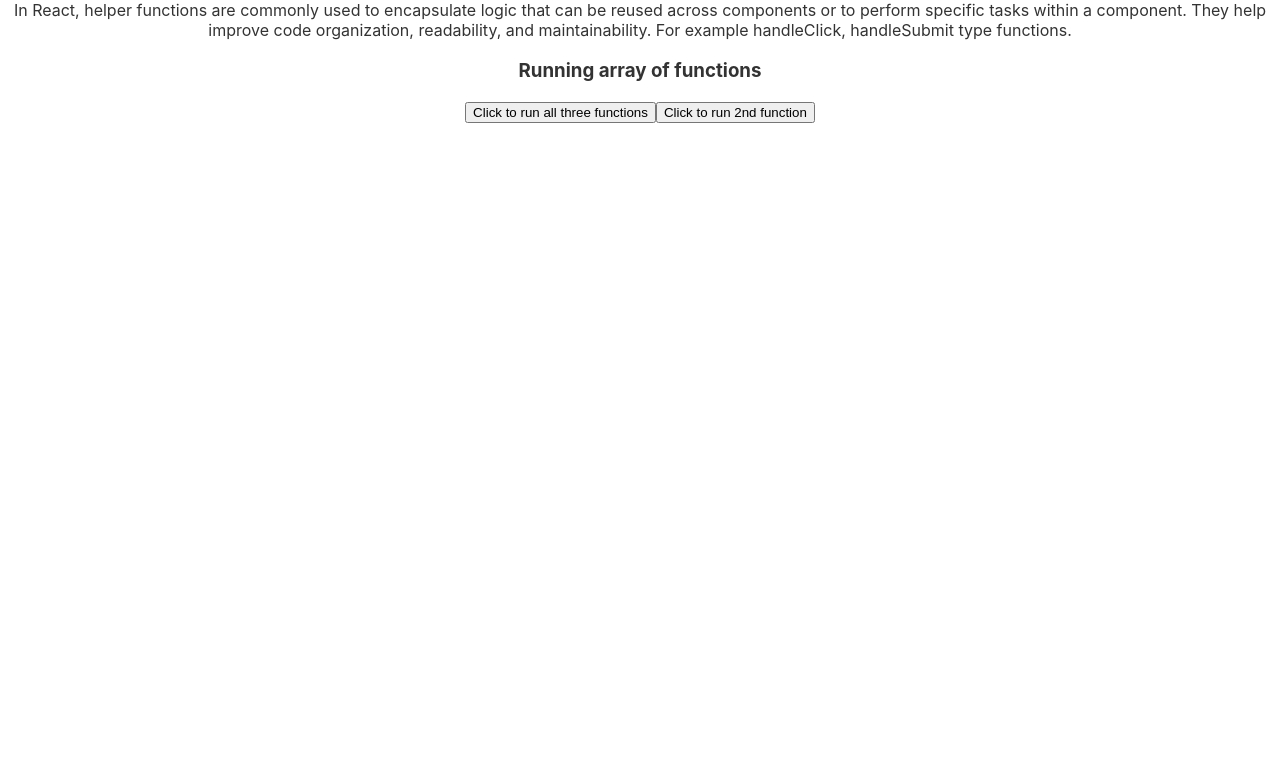
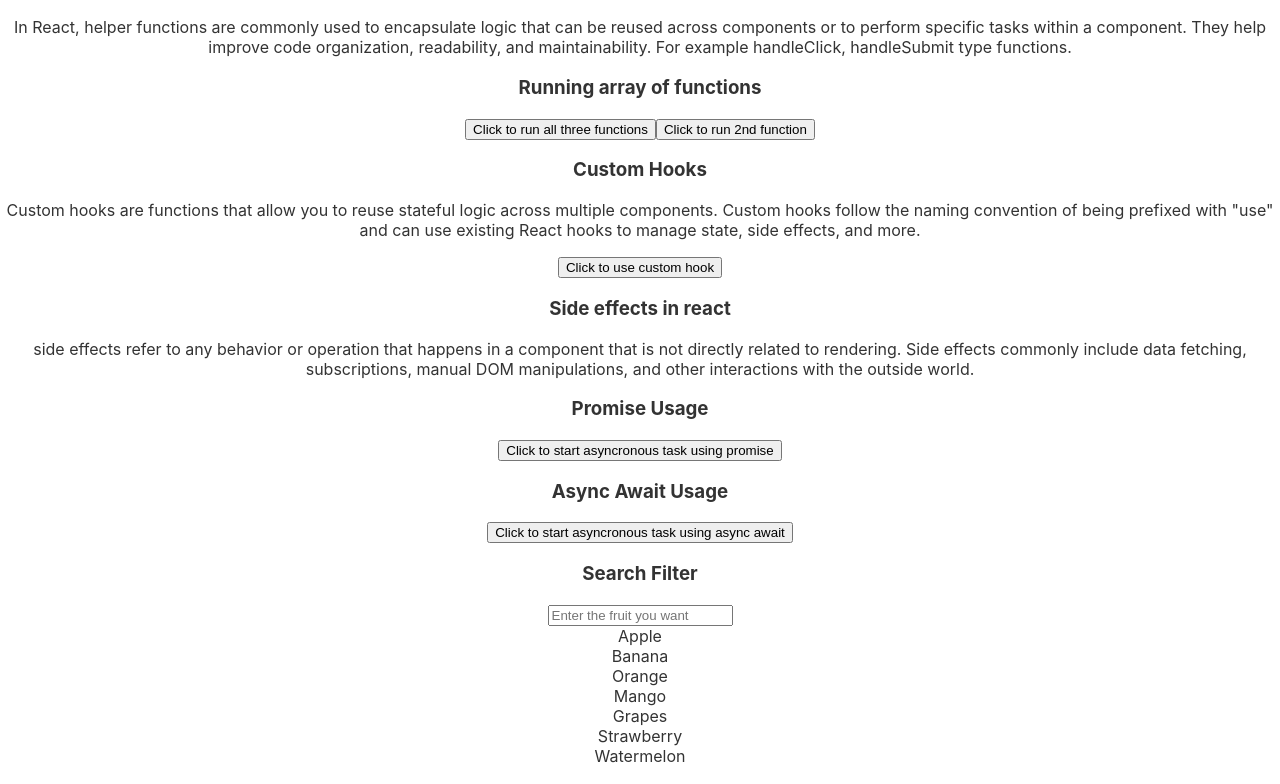
Before and after one commit to KshitizSachan/how-to-react, a React (Create React App) app: page / in a window 1280 px wide. Shown: the part 2013-2797 px from the top of the page. Before the commit the page ends 2200 px from the top, so only its background shows below. Built offline with nearby package versions, Linux system fonts and the light colour scheme; no server answers.

Commit message:
added asyncronous codes, custom hooks and search filters

```diff
--- a/src/App.js
+++ b/src/App.js
@@ -16,7 +16,10 @@ import Component1 from "./components/context/component1";
 import Component2 from "./components/context/component2";
 import ParentContext from "./components/context/parentComponent";
 import HelperFunction from './components/helper_functions';
-import ArrayFunctions from './components/arrays_of_functions'
+import ArrayFunctions from './components/arrays_of_functions';
+import CustomHook from './components/custom hooks/customHook';
+import PromisesAsyncAwait from './components/promises';
+import SearchFilter from './components/search_filter';
 
 const LazyComponent = lazy(() => import('./components/lazyLoading'));
 
@@ -28,7 +31,7 @@ function App() {
     <MyContextProvider>
     <ParentContext>
 
-          <p>Hello World</p>
+          <h2 style={{color:"red"}}>React Basic Concepts Practice</h2>
           <Map_filter />
           <State />
           <Parent />
@@ -41,10 +44,14 @@ function App() {
           <Component1 />
           <Component2 />
           <Suspense fallback={<div>Loading...</div>}>
-            <LazyComponent />
+          <LazyComponent />
           </Suspense>
           <HelperFunction/>
           <ArrayFunctions />
+          <CustomHook />
+          <PromisesAsyncAwait />
+          <SearchFilter />
+
     </ParentContext>
     </MyContextProvider>
   );
--- a/src/components/custom hooks/customHook.jsx
+++ b/src/components/custom hooks/customHook.jsx
@@ -1,5 +1,26 @@
 import useToggle from "./useToggle";
 
 const CustomHook = () =>{
+    const [state, toggle] = useToggle()
 
+    return (
+        <>
+            <h3>Custom Hooks</h3>
+            <p>Custom hooks are functions that allow you to reuse stateful logic
+            across multiple components. Custom hooks follow the naming convention
+             of being prefixed with "use" and can use existing React hooks to
+             manage state, side effects, and more.</p>
+             <button onClick={toggle}>Click to use custom hook</button>
+             {state && (
+                <div>Hook used successfully</div>
+             )}
+             <h3>Side effects in react</h3>
+             <p>side effects refer to any behavior or operation that happens in
+             a component that is not directly related to rendering. Side effects
+             commonly include data fetching, subscriptions, manual DOM
+             manipulations, and other interactions with the outside world.</p>
+        </>
+    )
 }
+
+export default CustomHook;
--- /dev/null
+++ b/src/components/promises.jsx
@@ -0,0 +1,54 @@
+import {useState} from 'react'
+
+const PromisesAsyncAwait = () =>{
+    const [flag1, setFlag1] = useState(false)
+    const [flag2, setFlag2] = useState(false)
+
+    const fetchFlag = () =>{
+        return new Promise((resolve, reject) =>{
+            setTimeout(() =>{
+                const temp="123"
+                resolve(temp)
+            }, 1000)
+        })
+    }
+
+    const handlePromise = () =>{
+        fetchFlag()
+        .then((data) => {
+            if(data == "123")
+            setFlag1(true);
+        })
+        .catch((error) =>{
+            console.log(error);
+        })
+    }
+
+    const handleAsyncAwait = async () =>{
+        try {
+            const data = await fetchFlag();
+            if(data == "123")
+            setFlag2(true);
+        }catch(error) {
+            console.log(error);
+        }
+
+    }
+
+    return (
+        <>
+            <h3>Promise Usage</h3>
+            <button onClick={handlePromise}>Click to start asyncronous task using promise</button>
+            {flag1 && (
+                <div>Code executed successfully using then and catch</div>
+            )}
+            <h3>Async Await Usage</h3>
+            <button onClick={handleAsyncAwait}>Click to start asyncronous task using async await</button>
+            {flag2 && (
+                <div>Code executed successfully using then and catch</div>
+            )}
+        </>
+    )
+}
+
+export default PromisesAsyncAwait;
--- /dev/null
+++ b/src/components/search_filter.jsx
@@ -0,0 +1,38 @@
+import {useState} from 'react'
+
+const SearchFilter = () =>{
+    const tempItems =[
+    'Apple',
+    'Banana',
+    'Orange',
+    'Mango',
+    'Grapes',
+    'Strawberry',
+    'Watermelon',
+]
+
+const [items, setItems] = useState(tempItems)
+const [searchItem, setSearchItem] = useState()
+
+const handleChange = (e) =>{
+    setSearchItem(e.target.value.toLowerCase());
+
+    const filteredItems = tempItems.filter(item => (
+        item.toLowerCase().includes(searchItem)
+    ))
+    setItems(filteredItems)
+}
+
+
+    return (
+        <div>
+            <h3>Search Filter</h3>
+            <input type='text' placeholder='Enter the fruit you want' onChange={handleChange} value={searchItem}></input>
+            {items.map((item, index) =>(
+                <div key={index} >{item}</div>
+            ))}
+        </div>
+    )
+}
+
+export default SearchFilter;
```
